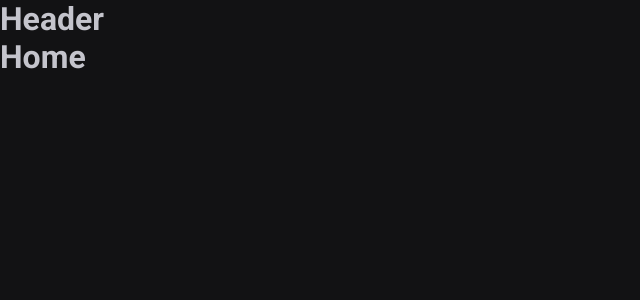
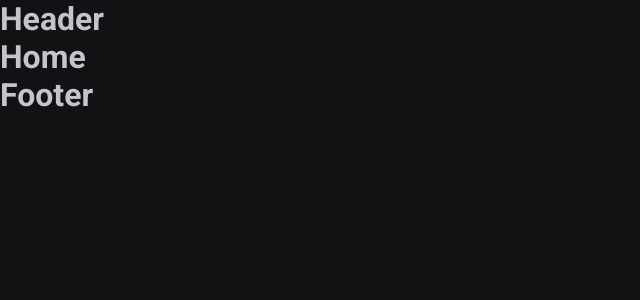
Before and after one commit to alex-britto/ax-timer, a React (Vite) app: page / in a window 1280 px wide. Shown: the top 300 px of the page, without its empty margins (0-640 px from the left). Built offline with nearby package versions, Linux system fonts and the light colour scheme.

Commit message:
add footer to default layout

```diff
--- /dev/null
+++ b/src/components/Footer.tsx
@@ -0,0 +1,3 @@
+export function Footer() {
+  return <h1>Footer</h1>;
+}
--- a/src/layouts/DefaultLayout.tsx
+++ b/src/layouts/DefaultLayout.tsx
@@ -1,4 +1,5 @@
 import { Outlet } from "react-router-dom";
+import { Footer } from "../components/Footer";
 import { Header } from "../components/Header";
 
 export function DefaultLayout() {
@@ -6,6 +7,7 @@ export function DefaultLayout() {
     <div>
       <Header />
       <Outlet />
+      <Footer />
     </div>
   );
 }
```
